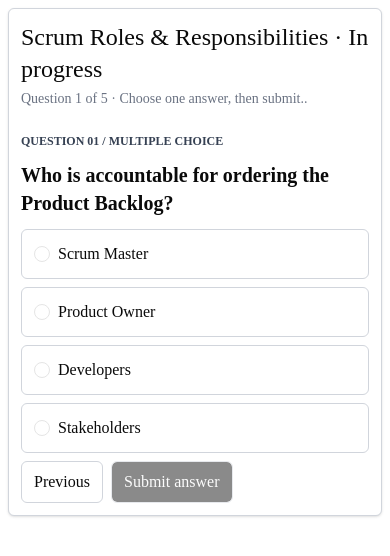
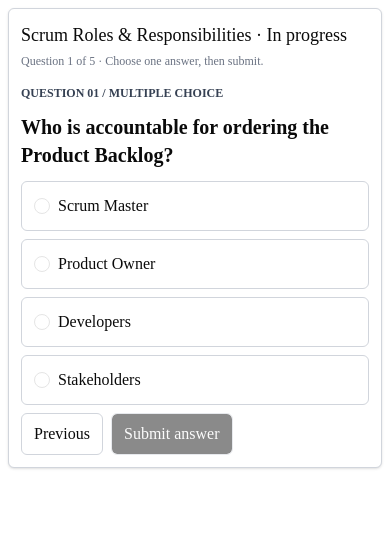
Before and after one commit to chingu-voyages/X02-team-01, a Next.js app in the folder frontend/: page / in a window 390 px wide. Shown: the top 556 px of the page. Built offline with nearby package versions, Linux system fonts and the light colour scheme.

Commit message:
a11y(header): refine screen reader output and semantic HTML in ExamCardHeader component

```diff
--- a/frontend/src/features/exams/ExamCardHeader.tsx
+++ b/frontend/src/features/exams/ExamCardHeader.tsx
@@ -9,7 +9,7 @@ export default function ExamCardHeader({
   currentQuestionIndex,
   totalQuestions,
   isMultiple,
-  category
+  category,
 }: ExamCardHeaderProps) {
   const instructionText = isMultiple
     ? "Choose all that apply, then submit."
@@ -17,13 +17,16 @@ export default function ExamCardHeader({
 
   return (
     <div>
-      <div className="mb-6">
-        <h1 className="text-2xl">
-          {category} <span className="font-normal">· In progress</span>
+      <div className="mb-4 sm:mb-6">
+        <h1 className="text-lg sm:text-2xl">
+          {category}{" "}
+          <span aria-hidden="true" className="font-normal">
+            · In progress
+          </span>
         </h1>
-        <p className="text-sm text-gray-500 mt-1">
-          Question {currentQuestionIndex + 1} of {totalQuestions} ·{" "}
-          {instructionText}.
+        <p className="text-xs sm:text-sm text-gray-500 mt-1">
+          Question {currentQuestionIndex + 1} of {totalQuestions}{" "}
+          <span aria-hidden="true">·</span> {instructionText}
         </p>
       </div>
     </div>
```
